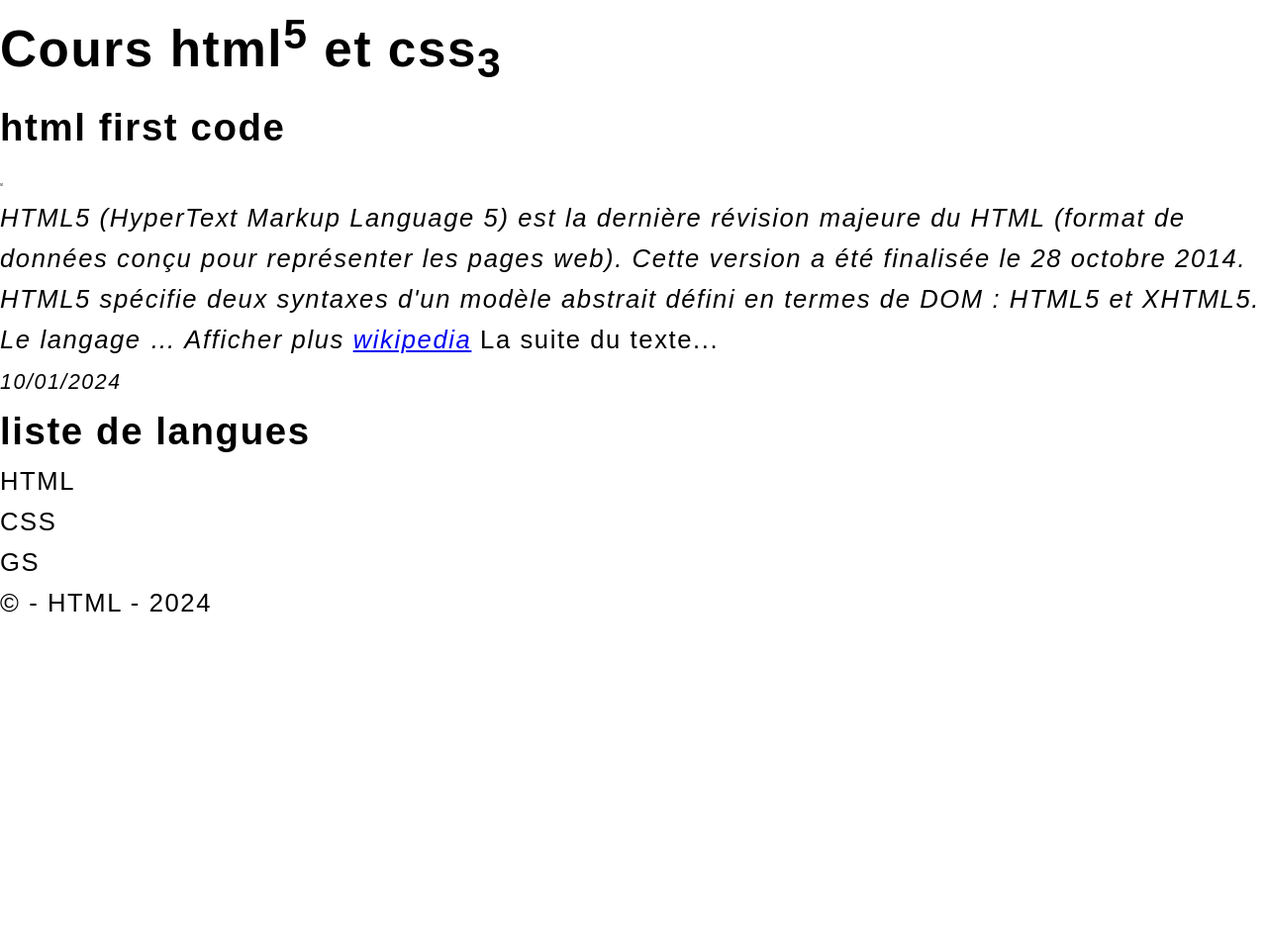
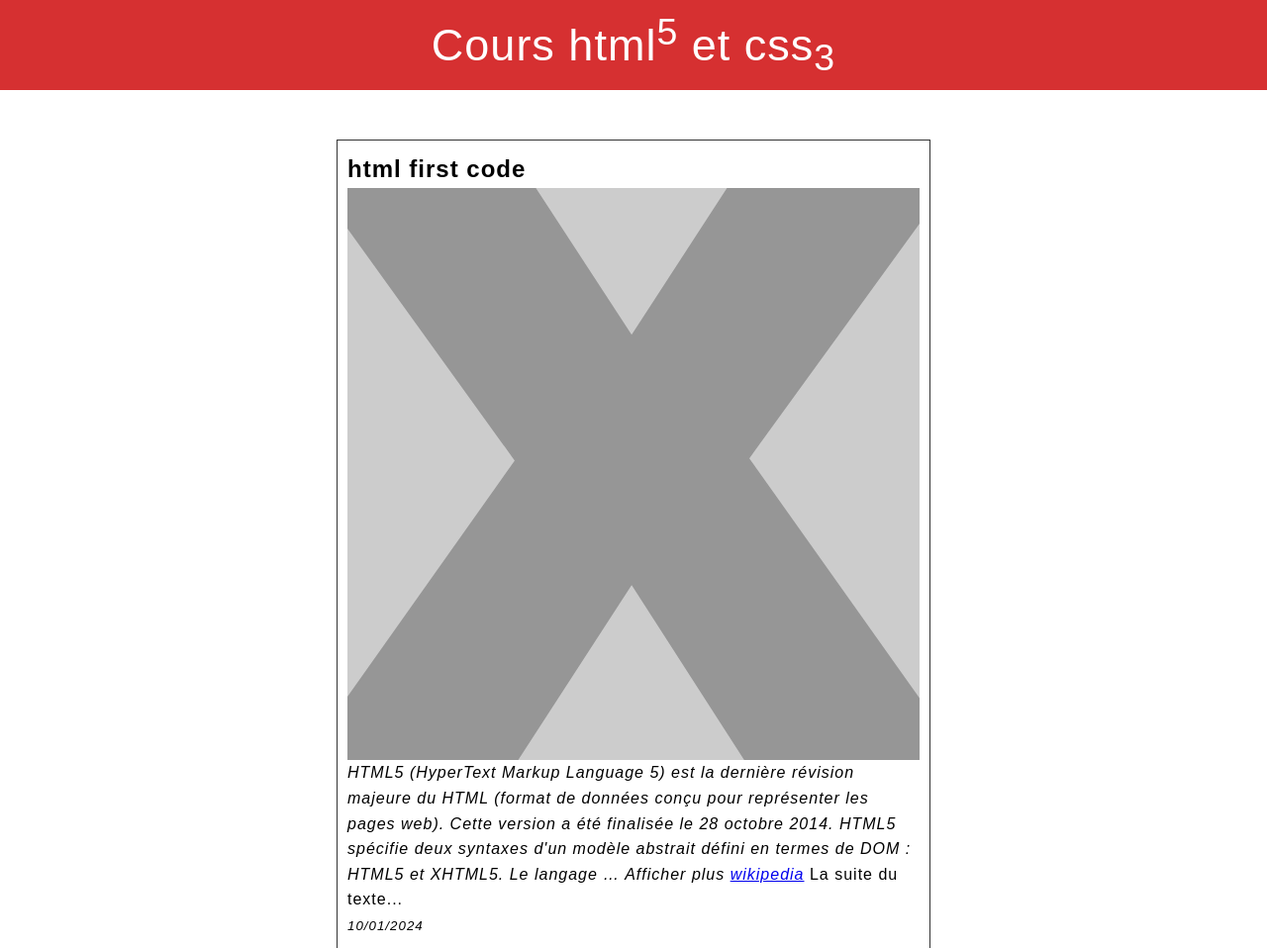
Before and after one commit to loicnzaka/COURSHTML, a plain HTML site: page index.html in a window 1280 px wide. Shown: the top 958 px of the page at 99% size. Before the commit the page ends 800 px from the top, so only its background shows below. Drawn offline with Linux system fonts and the light colour scheme; placeholder pictures from the web are drawn by us.

Commit message:
title html

```diff
--- a/css/reset.css
+++ b/css/reset.css
@@ -1,25 +1,45 @@
 /* reset css */
 /* Element + attr + value */
-html{
-    font-size: 62,5%; /* 16px * 62.5=10.00 */
+html {
+    font-size: 62.5%;
+    /* 16px * 62.5=10.00 */
 }
 
-body{
-    font : 1.6rem sans-serif;/* prprieté generale pour mettre en forme la police de caractere */
+body {
+    font: 1.6rem sans-serif;
+    /* prprieté generale pour mettre en forme la police de caractere */
     letter-spacing: .1rem;
     line-height: 1.6;
     margin: 0;
 }
+
 /* on supprime toutes les marges par defaut */
-        h1,h2,h3,h3,h4,h5,h6,p,ul,ol{
+h1,
+h2,
+h3,
+h3,
+h4,
+h5,
+h6,
+p,
+ul,
+ol {
     margin: 0;
     padding: 0;
     list-style-type: none;
 }
-        a{
+
+a {
     color: rgb(red, green, blue);
     text-decoration: border-box;
 }
-        *{
+
+* {
     box-sizing: border-box;
 }
+
+img {
+    display: inline-block;
+    vertical-align: middle;
+    object-fit: cover;
+}
--- /dev/null
+++ b/css/theme.css
@@ -0,0 +1,24 @@
+@import url(./reset.css);
+
+/*theme*/
+header > h1{
+    background-color: rgba(214, 48, 49,1.0);
+    color: #fff;
+    font-weight: normal;
+    line-height: 6.5rem; /* 65px */
+    text-align: center;
+    font-size: 4.5rem;
+}
+section{
+    max-width: 60rem;
+    margin: 5rem auto;
+    border: solid .1rem #333;
+    padding: 1rem;cd
+}
+section img{
+    width: 100%;
+}
+footer*{
+    text-align: center;
+
+}
--- a/index.html
+++ b/index.html
@@ -9,7 +9,7 @@
     content="Avant de commencer à apprendre les balises et la syntaxe HTML mettons en place les outils de travail.">
     <title>Cours html5 et css3</title> <!-- title obligatoire w3c -->
     <link rel="shortcut icon" href="favicon/html_original_wordmark_logo_icon_146478.png" type="image/x-icon"><!--icons-->
-    <link rel="stylesheet" href="./css/reset.css"><!--css partie graphique-->
+    <link rel="stylesheet" href="./css/theme.css"><!--css partie graphique-->
 </head>
 <body>
     <!-- partie visible -->
```
Lines whose indentation alone changed are shown as unchanged.
